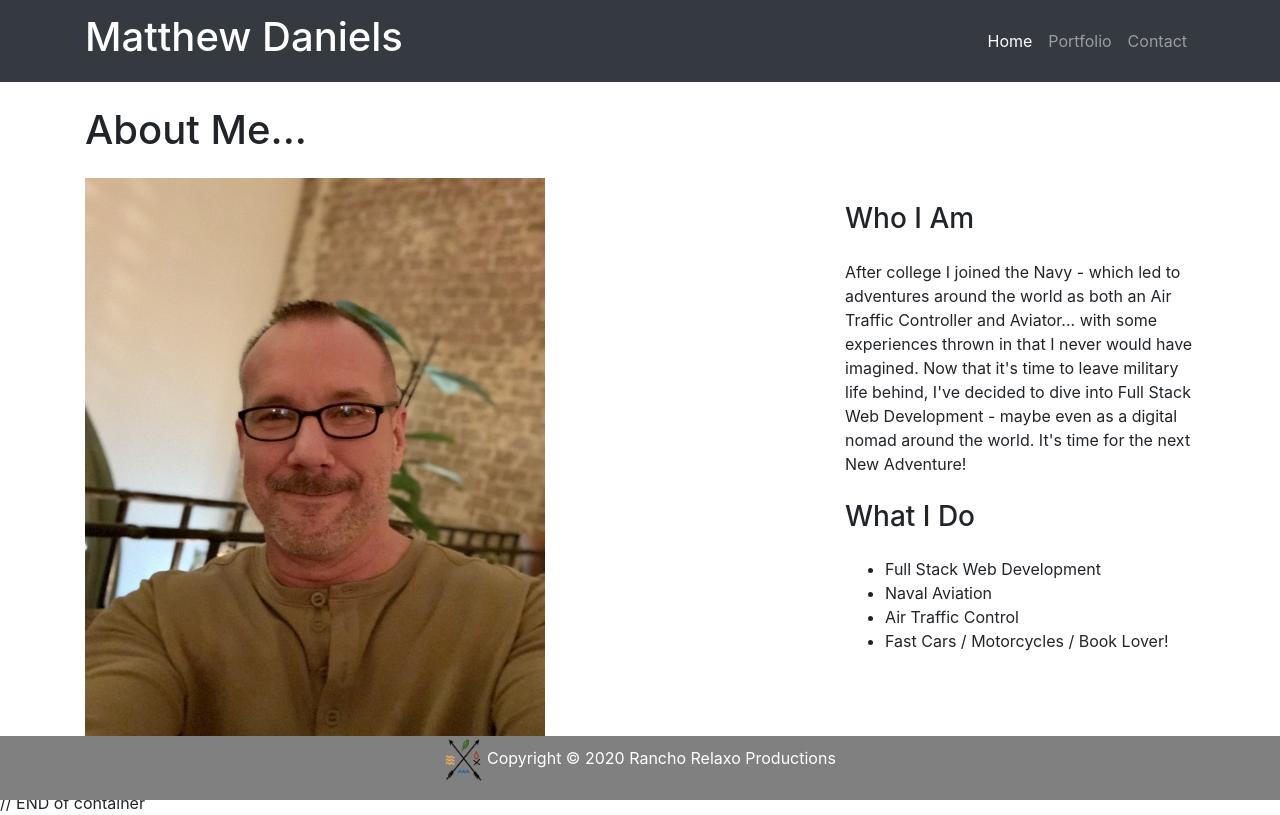
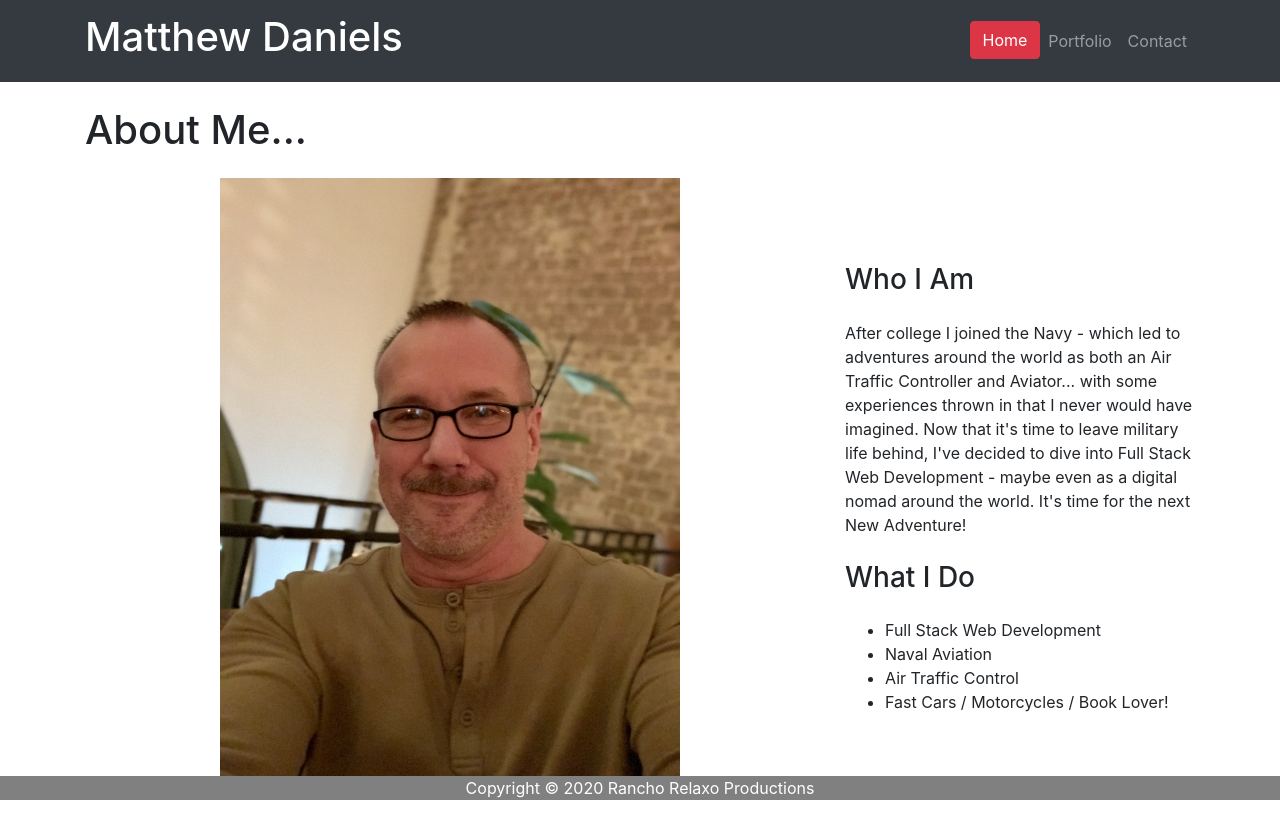
Before and after one commit to TheMattyDGWU/daniels-week2-homework-responsive-portfolio, a plain HTML site: page index.html in a window 1280 px wide. Drawn offline with nearby package versions, Linux system fonts and the light colour scheme.

Commit message:
updated all html pages with footer redesign

```diff
--- a/contact.html
+++ b/contact.html
@@ -36,7 +36,7 @@
 </head>
 
 <body>
-    <!-- --------------- NAVBAR --------------- -->
+    <!-- _________________________________ NAVBAR _________________________________ -->
     <nav class="navbar navbar-expand-lg navbar-dark bg-dark static-top">
         <div class="container">
             <a class="navbar-brand" href="index.html">
@@ -56,7 +56,7 @@
                         <a class="nav-link" href="portfolio.html">Portfolio</a>
                     </li>
                     <li class="nav-item active">
-                        <a class="nav-link" href="contact.html">Contact
+                        <a type="button" class="btn btn-danger">Contact</button>
                             <span class="sr-only">(current)</span>
                         </a>
                     </li>
@@ -65,8 +65,12 @@
         </div>
     </nav>
 
-    <!-- --------------- CONTAINER --------------- -->
-    <div class="container">
+    <!-- _________________________________ CONTAINER _________________________________ -->
+    <div class="container-fluid">
+
+        <!-- Portfolio Heading -->
+        <h2 class="my-4">Contact Me...</h2>
+
         <form id="contact-form" method="post" action="contact.php" role="form">
 
             <div class="messages"></div>
@@ -144,12 +148,13 @@
             </div>
 
         </form>
-    </div> // END of container
+    </div>
 
-    <!-- --------------- FOOTER --------------- -->
+    <!-- _________________________________ FOOTER _________________________________ -->
     <footer class="footer">
-        <img class="logo" src="img/ranchoLogo.png" style="text-align: center"> Copyright &copy;
-        <script>document.write(new Date().getFullYear())</script> Rancho Relaxo Productions</p>
+        <div class="container" style="text-align: center"> Copyright &copy;
+            <script>document.write(new Date().getFullYear())</script> Rancho Relaxo Productions</p>
+        </div>
     </footer>
 
 </body>
--- a/index.html
+++ b/index.html
@@ -36,7 +36,7 @@
 </head>
 
 <body>
-    <!-- --------------- NAVBAR --------------- -->
+    <!-- __________________________________ NAVBAR __________________________________ -->
     <nav class="navbar navbar-expand-lg navbar-dark bg-dark static-top">
         <div class="container">
             <a class="navbar-brand" href="index.html">
@@ -49,7 +49,7 @@
             <div class="collapse navbar-collapse" id="navbarResponsive">
                 <ul class="navbar-nav ml-auto">
                     <li class="nav-item active">
-                        <a class="nav-link" href="index.html">Home
+                        <a type="button" class="btn btn-danger">Home
                             <span class="sr-only">(current)</span>
                         </a>
                     </li>
@@ -64,7 +64,7 @@
         </div>
     </nav>
 
-    <!-- --------------- CONTAINER --------------- -->
+    <!-- __________________________________ CONTAINER __________________________________ -->
     <div class="container">
 
         <!-- AboutMe Heading -->
@@ -72,13 +72,13 @@
         </h1>
 
         <!-- AboutMe Item Rows -->
-        <div class="row">
+        <div class="row align-items-center">
 
-            <div class="col-md-8">
+            <div class="col-md-8" align="center">
                 <img class="img-fluid" src="img/profilephoto.jpg" alt="My Profile Picture">
             </div>
 
-            <div class="col-md-4">
+            <div class="col-md-4" align="left">
                 <h3 class="my-4">Who I Am</h3>
                 <p>After college I joined the Navy - which led to adventures around the world as both an Air Traffic
                     Controller and Aviator... with some experiences thrown in that I never would have imagined. Now that
@@ -96,12 +96,13 @@
             </div>
 
         </div>
-    </div> // END of container
+    </div>
 
-    <!-- ------------------ FOOTER ------------------- -->
+    <!-- ______________________________ FOOTER ________________________________ -->
     <footer class="footer">
-        <img class="logo" src="img/ranchoLogo.png" style="text-align: center"> Copyright &copy;
-        <script>document.write(new Date().getFullYear())</script> Rancho Relaxo Productions</p>
+        <div class="container" style="text-align: center"> Copyright &copy;
+            <script>document.write(new Date().getFullYear())</script> Rancho Relaxo Productions
+        </div>
     </footer>
 
 </body>
```
Also changed, not shown: portfolio.html (+10 -19 lines).
